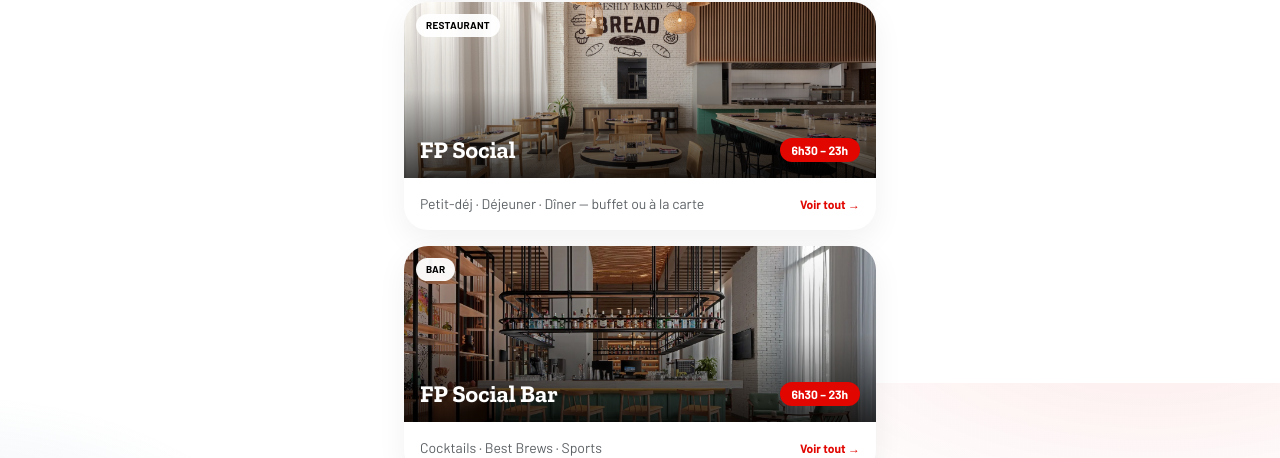
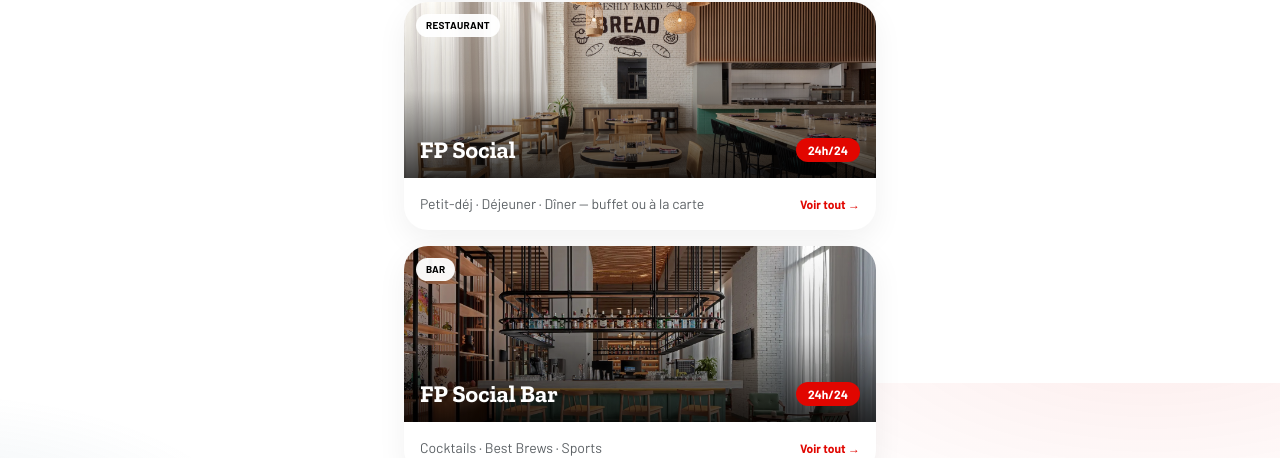
Before and after one commit to SofianeKOINDA/4point, a Next.js app: page / in a window 1280 px wide. Shown: the part 2017-2475 px from the top of the page. Built offline with nearby package versions, Linux system fonts and the light colour scheme; no server answers.

Commit message:
ajustement

```diff
--- a/src/data/guide.ts
+++ b/src/data/guide.ts
@@ -264,7 +264,7 @@ export const diningVenues: DiningVenue[] = [
     id: "fp-social",
     name: "FP Social",
     tag: { fr: "Restaurant", en: "Restaurant" },
-    hours: "6h30 – 23h",
+    hours: "24h/24",
     image: "/hotel/fp-restaurant-1.jpg",
     gallery: ["/hotel/fp-restaurant-2.jpg"],
     schedule: [
@@ -284,7 +284,7 @@ export const diningVenues: DiningVenue[] = [
     id: "fp-social-bar",
     name: "FP Social Bar",
     tag: "Bar",
-    hours: "6h30 – 23h",
+    hours: "24h/24",
     image: "/hotel/bar.jpg",
     teaser: {
       fr: "Cocktails · Best Brews · Sports",
@@ -839,6 +839,14 @@ export const practical: InfoRow[] = [
       en: "Adapter at reception",
     },
   },
+ {
+    label: { fr: "Support Informatique", en: "IT Support" },
+    value: {
+      fr: "Contact via réception",
+      en: "Contact via reception",
+    },
+  },
+
   {
     label: "Laundry",
     value: {
```
Also changed, not shown: .claude/launch.json (added).
